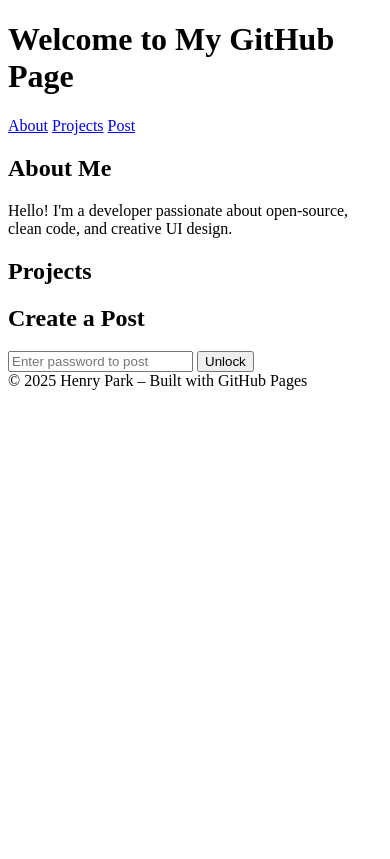
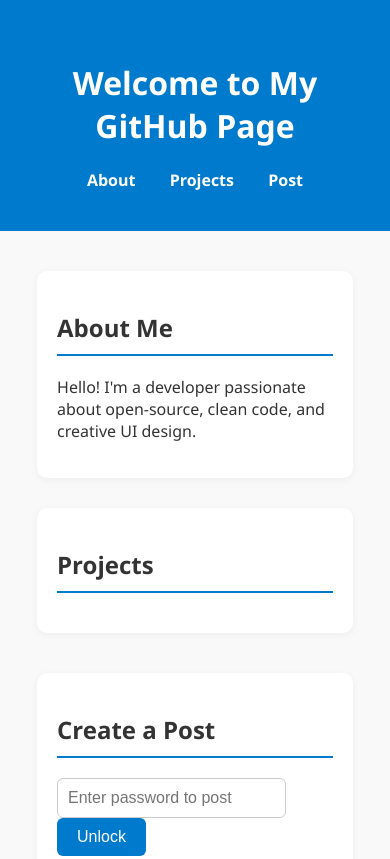
Before and after one commit to HenryPark1206/HenryPark1206.github.io, a plain HTML site: page index.html in a window 390 px wide. Shown: the top 859 px of the page. Drawn offline with Linux system fonts and the light colour scheme; no server answers.

Commit message:
Update index.html

```diff
--- a/index.html
+++ b/index.html
@@ -5,13 +5,186 @@
   <title>My GitHub Page</title>
   <meta name="viewport" content="width=device-width, initial-scale=1.0">
   <link rel="stylesheet" href="https://cdnjs.cloudflare.com/ajax/libs/font-awesome/6.5.0/css/all.min.css">
-
   <!-- Firebase SDKs -->
   <script src="https://www.gstatic.com/firebasejs/10.12.0/firebase-app.js"></script>
   <script src="https://www.gstatic.com/firebasejs/10.12.0/firebase-firestore.js"></script>
+  <style>
+    /* [Your original CSS remains unchanged — see previous post for full styles] */
+    body {
+      font-family: 'Segoe UI', Tahoma, Geneva, Verdana, sans-serif;
+      margin: 0;
+      background-color: #f9f9f9;
+      color: #333;
+    }
 
-  <style>
-    /* Your original CSS goes here — omitted for brevity */
+    header {
+      background-color: #007acc;
+      color: white;
+      padding: 40px 20px;
+      text-align: center;
+    }
+
+    nav {
+      margin-top: 10px;
+    }
+
+    nav a {
+      margin: 0 15px;
+      text-decoration: none;
+      color: white;
+      font-weight: bold;
+    }
+
+    .page-content {
+      display: flex;
+      flex-wrap: wrap;
+      justify-content: center;
+      gap: 40px;
+      padding: 40px 5%;
+    }
+
+    .left-column,
+    .right-column {
+      display: flex;
+      flex-direction: column;
+      gap: 30px;
+    }
+
+    .left-column {
+      flex: 1;
+      max-width: 500px;
+    }
+
+    .right-column {
+      flex: 1.5;
+      max-width: 900px;
+    }
+
+    section {
+      background: white;
+      border-radius: 10px;
+      box-shadow: 0 2px 8px rgba(0,0,0,0.05);
+      padding: 20px;
+      position: relative;
+    }
+
+    h2 {
+      border-bottom: 2px solid #007acc;
+      padding-bottom: 10px;
+      margin-bottom: 20px;
+    }
+
+    ul {
+      list-style-type: square;
+      padding-left: 20px;
+    }
+
+    form {
+      display: flex;
+      flex-direction: column;
+      gap: 10px;
+    }
+
+    input[type="text"],
+    input[type="password"],
+    textarea {
+      padding: 10px;
+      border: 1px solid #ccc;
+      border-radius: 6px;
+      font-size: 1em;
+    }
+
+    input[type="file"] {
+      padding: 5px;
+    }
+
+    button {
+      padding: 10px 20px;
+      background-color: #007acc;
+      color: white;
+      border: none;
+      border-radius: 6px;
+      font-size: 1em;
+      cursor: pointer;
+      transition: background-color 0.3s;
+    }
+
+    button:hover {
+      background-color: #005fa3;
+    }
+
+    #postsContainer {
+      max-height: 500px;
+      overflow-y: auto;
+      padding-right: 10px;
+    }
+
+    .post {
+      margin-top: 20px;
+      border-top: 1px solid #eee;
+      padding-top: 15px;
+      position: relative;
+    }
+
+    .post img {
+      max-width: 100%;
+      height: auto;
+      border-radius: 8px;
+      margin-top: 10px;
+    }
+
+    .timestamp {
+      font-size: 0.85em;
+      color: #888;
+      margin-top: 5px;
+    }
+
+    .delete-btn {
+      position: absolute;
+      top: 10px;
+      right: 10px;
+      background: transparent;
+      border: none;
+      font-size: 1.2em;
+      cursor: pointer;
+      color: #e74c3c;
+      transition: color 0.3s;
+    }
+
+    .delete-btn:hover {
+      color: #c0392b;
+    }
+
+    .delete-btn i {
+      pointer-events: none;
+    }
+
+    .comments {
+      margin-top: 15px;
+      padding-top: 10px;
+      border-top: 1px solid #ddd;
+    }
+
+    footer {
+      text-align: center;
+      padding: 40px 10px;
+      font-size: 0.9em;
+      color: #777;
+      border-top: 1px solid #ccc;
+      margin-top: 40px;
+    }
+
+    @media screen and (max-width: 900px) {
+      .page-content {
+        flex-direction: column;
+        align-items: center;
+      }
+
+      .left-column, .right-column {
+        max-width: 90%;
+        width: 100%;
+      }
+    }
   </style>
 </head>
 <body>
@@ -62,7 +235,6 @@
   </footer>
 
   <script>
-    // Initialize Firebase
     const firebaseConfig = {
       apiKey: "AIzaSyCraxKhubAnCTGHqKuCoKRWK8tTtzANGoA",
       authDomain: "githubpage-8c5c3.firebaseapp.com",
@@ -72,6 +244,7 @@
       appId: "1:142580769287:web:4fdbd7caa1e2b41174c0a2",
       measurementId: "G-GX3MX9H6SJ"
     };
+
     firebase.initializeApp(firebaseConfig);
     const db = firebase.firestore();
 
```
